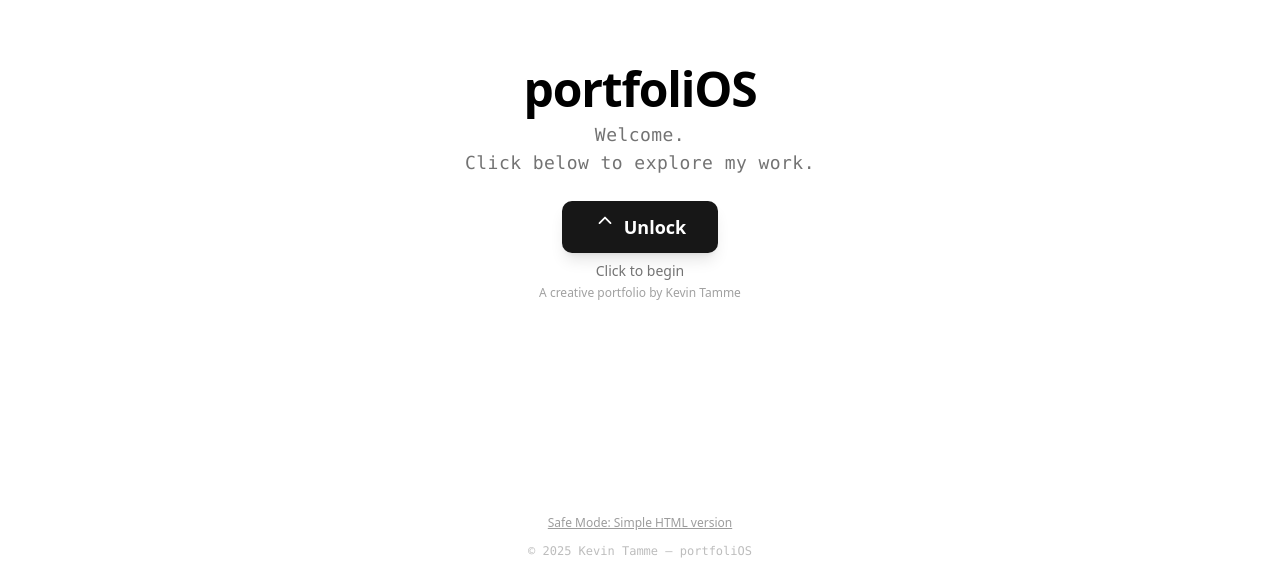
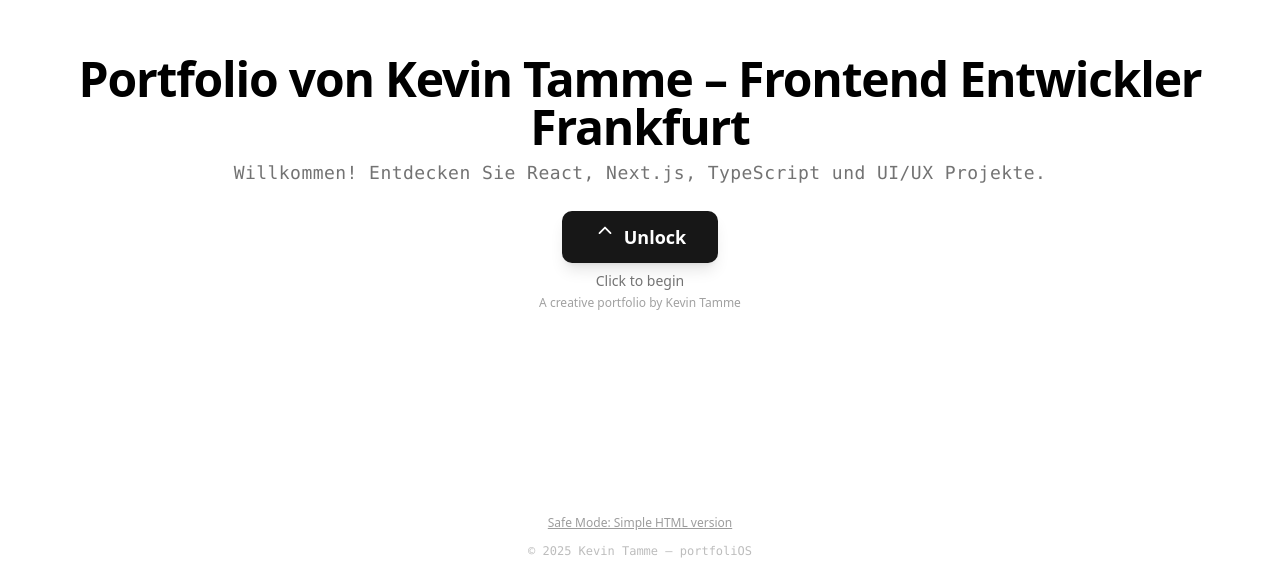
Before and after one commit to warumkev/portfolio, a Next.js app: page / in a window 1280 px wide. Shown: the part 217-800 px from the top of the page. Built offline with nearby package versions, Linux system fonts and the light colour scheme.

Commit message:
Further seo optimization

```diff
--- a/app/layout.tsx
+++ b/app/layout.tsx
@@ -16,11 +16,25 @@ const geistMono = Geist_Mono({
 export const metadata: Metadata = {
   metadataBase: new URL("https://www.kevintamme.com"),
   title: {
-    default: "PortfoliOS | Kevin Tamme - Frontend-Entwickler",
-    template: "%s | Kevin Tamme",
+    default: "Portfolio | Kevin Tamme - Frontend Entwickler Frankfurt, React, UI/UX, TypeScript",
+    template: "%s | Kevin Tamme - Frontend Entwickler Frankfurt",
   },
-  description: "Interaktives Portfolio von Kevin Tamme, einem Frontend-Entwickler aus Frankfurt am Main. Entdecken Sie Projekte, Fähigkeiten und mehr in einer einzigartigen Betriebssystem-ähnlichen Oberfläche.",
-  keywords: ["Frontend-Entwickler", "React Entwickler", "Next.js", "TypeScript", "UI/UX Design", "Kevin Tamme", "Portfolio", "Frankfurt am Main"],
+  description: "Portfolio von Kevin Tamme, Frontend Entwickler aus Frankfurt am Main. Spezialisiert auf React, Next.js, TypeScript und UI/UX Design. Entdecken Sie Projekte, Blog, Learnings und Kontaktmöglichkeiten.",
+  keywords: [
+    "Frontend Entwickler Frankfurt",
+    "React Entwickler",
+    "Next.js Portfolio",
+    "TypeScript Projekte",
+    "UI/UX Design",
+    "Webentwicklung",
+    "Kevin Tamme",
+    "Portfolio",
+    "Blog",
+    "Projekte",
+    "Kontakt",
+    "Web Developer Germany",
+    "Modern Web Design"
+  ],
   authors: [{ name: "Kevin Tamme" }],
   creator: "Kevin Tamme",
   openGraph: {
--- a/components/DesktopView.tsx
+++ b/components/DesktopView.tsx
@@ -24,8 +24,8 @@ const SplashScreen: React.FC<{ onLogin: () => void }> = ({ onLogin }) => {
                 className="flex flex-col items-center gap-6"
             >
                 <div className="flex flex-col items-center gap-2 text-center">
-                    <span className="text-4xl md:text-5xl font-extrabold tracking-tight select-none">portfoliOS</span>
-                    <span className="text-base md:text-lg text-neutral-500 font-mono tracking-wide select-none">Welcome.<br />Click below to explore my work.</span>
+                    <h1 className="text-4xl md:text-5xl font-extrabold tracking-tight select-none">Portfolio von Kevin Tamme – Frontend Entwickler Frankfurt</h1>
+                    <span className="text-base md:text-lg text-neutral-500 font-mono tracking-wide select-none">Willkommen! Entdecken Sie React, Next.js, TypeScript und UI/UX Projekte.</span>
                 </div>
                 <motion.div
                     initial={{ opacity: 0, y: 20 }}
--- a/components/MobileView.tsx
+++ b/components/MobileView.tsx
@@ -37,8 +37,8 @@ const MobileLoginSplash: React.FC<{ onLogin: () => void }> = ({ onLogin }) => {
             className="fixed inset-0 z-50 flex flex-col items-center justify-center bg-white text-black"
         >
             <div className="flex flex-col items-center gap-6 w-full text-center">
-                <span className="text-4xl font-extrabold tracking-tight select-none">portfoliOS</span>
-                <span className="text-base text-neutral-500 font-mono tracking-wide select-none">Welcome.<br />Swipe up to explore my work.</span>
+                <h1 className="text-4xl font-extrabold tracking-tight select-none">Portfolio von Kevin Tamme – Frontend Entwickler Frankfurt</h1>
+                <span className="text-base text-neutral-500 font-mono tracking-wide select-none">Willkommen! Entdecken Sie React, Next.js, TypeScript und UI/UX Projekte.</span>
             </div>
             <motion.div
                 drag="y"
--- a/config/apps.tsx
+++ b/config/apps.tsx
@@ -37,7 +37,7 @@ const AboutContent = () => (
             <div className="flex-shrink-0">
                 <Image
                     src="/profile-image.PNG"
-                    alt="Professionelles Foto von Kevin Tamme"
+                    alt="Profilbild von Kevin Tamme, Frontend Entwickler aus Frankfurt, spezialisiert auf React, Next.js und UI/UX Design"
                     width={128}
                     height={128}
                     className="rounded-full shadow-lg border-4 border-neutral-200 dark:border-neutral-700"
```
